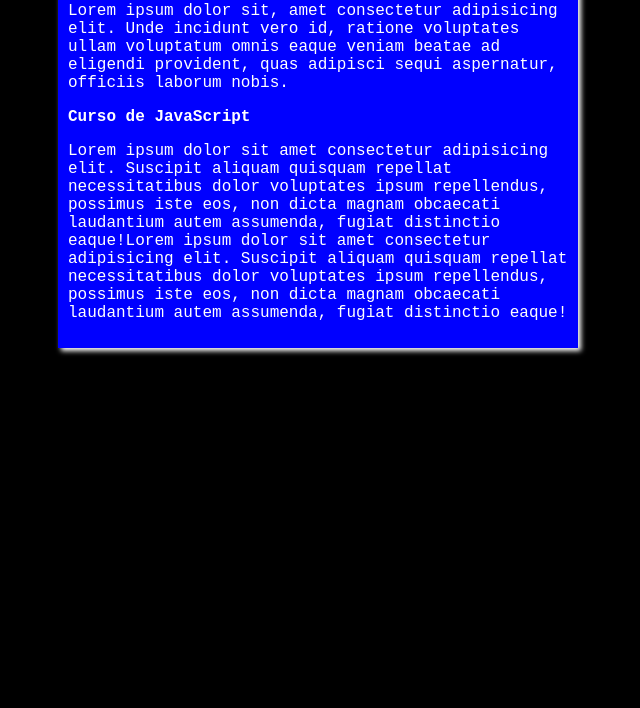
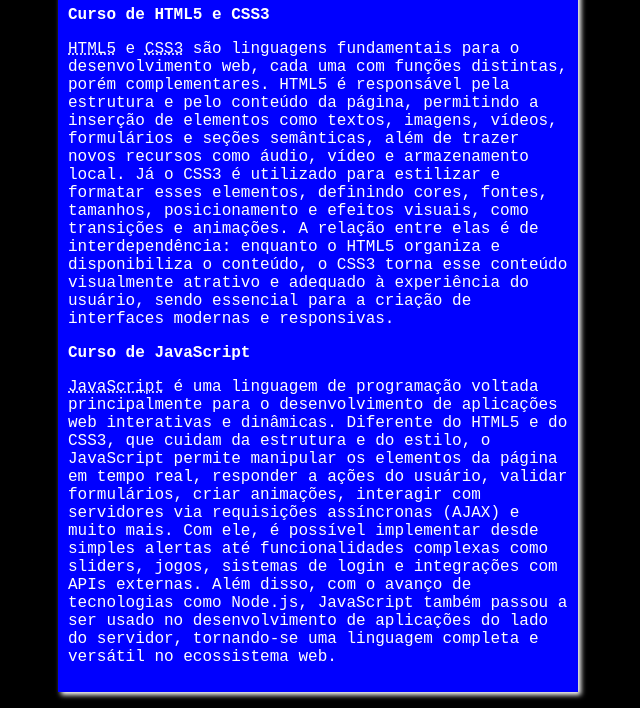
Before and after one commit to RobinsonConstantino/projeto-site, a plain HTML site: page index.html in a window 1280 px wide. Shown: the part 92-800 px from the top of the page, without its empty margins (322-962 px from the left). Drawn offline with Linux system fonts and the light colour scheme.

Commit message:
imagens-css-html

```diff
--- a/estilos/style.css
+++ b/estilos/style.css
@@ -15,3 +15,11 @@
   padding: 10px;
   box-shadow: 3px 3px 5px white;
 }
+
+h1 {
+  font-size: 32px;
+}
+
+h2 {
+  font-family: 24px;
+}
--- a/index.html
+++ b/index.html
@@ -14,23 +14,38 @@
       <article>
         <h2>Curso de HTML5 e CSS3</h2>
         <p>
-          Lorem ipsum dolor sit, amet consectetur adipisicing elit. Unde
-          incidunt vero id, ratione voluptates ullam voluptatum omnis eaque
-          veniam beatae ad eligendi provident, quas adipisci sequi aspernatur,
-          officiis laborum nobis.
+          <abbr title="HyperText Markup Language">HTML5</abbr> e
+          <abbr title="Cascading Style Sheets">CSS3</abbr> são linguagens
+          fundamentais para o desenvolvimento web, cada uma com funções
+          distintas, porém complementares. HTML5 é responsável pela estrutura e
+          pelo conteúdo da página, permitindo a inserção de elementos como
+          textos, imagens, vídeos, formulários e seções semânticas, além de
+          trazer novos recursos como áudio, vídeo e armazenamento local. Já o
+          CSS3 é utilizado para estilizar e formatar esses elementos, definindo
+          cores, fontes, tamanhos, posicionamento e efeitos visuais, como
+          transições e animações. A relação entre elas é de interdependência:
+          enquanto o HTML5 organiza e disponibiliza o conteúdo, o CSS3 torna
+          esse conteúdo visualmente atrativo e adequado à experiência do
+          usuário, sendo essencial para a criação de interfaces modernas e
+          responsivas.
         </p>
       </article>
       <article>
         <h2>Curso de JavaScript</h2>
         <p>
-          Lorem ipsum dolor sit amet consectetur adipisicing elit. Suscipit
-          aliquam quisquam repellat necessitatibus dolor voluptates ipsum
-          repellendus, possimus iste eos, non dicta magnam obcaecati laudantium
-          autem assumenda, fugiat distinctio eaque!Lorem ipsum dolor sit amet
-          consectetur adipisicing elit. Suscipit aliquam quisquam repellat
-          necessitatibus dolor voluptates ipsum repellendus, possimus iste eos,
-          non dicta magnam obcaecati laudantium autem assumenda, fugiat
-          distinctio eaque!
+          <abbr title="JavaScript">JavaScript</abbr> é uma linguagem de
+          programação voltada principalmente para o desenvolvimento de
+          aplicações web interativas e dinâmicas. Diferente do HTML5 e do CSS3,
+          que cuidam da estrutura e do estilo, o JavaScript permite manipular os
+          elementos da página em tempo real, responder a ações do usuário,
+          validar formulários, criar animações, interagir com servidores via
+          requisições assíncronas (AJAX) e muito mais. Com ele, é possível
+          implementar desde simples alertas até funcionalidades complexas como
+          sliders, jogos, sistemas de login e integrações com APIs externas.
+          Além disso, com o avanço de tecnologias como Node.js, JavaScript
+          também passou a ser usado no desenvolvimento de aplicações do lado do
+          servidor, tornando-se uma linguagem completa e versátil no ecossistema
+          web.
         </p>
       </article>
     </main>
```
Also changed, not shown: imagens/phoenix.jpg (added).
